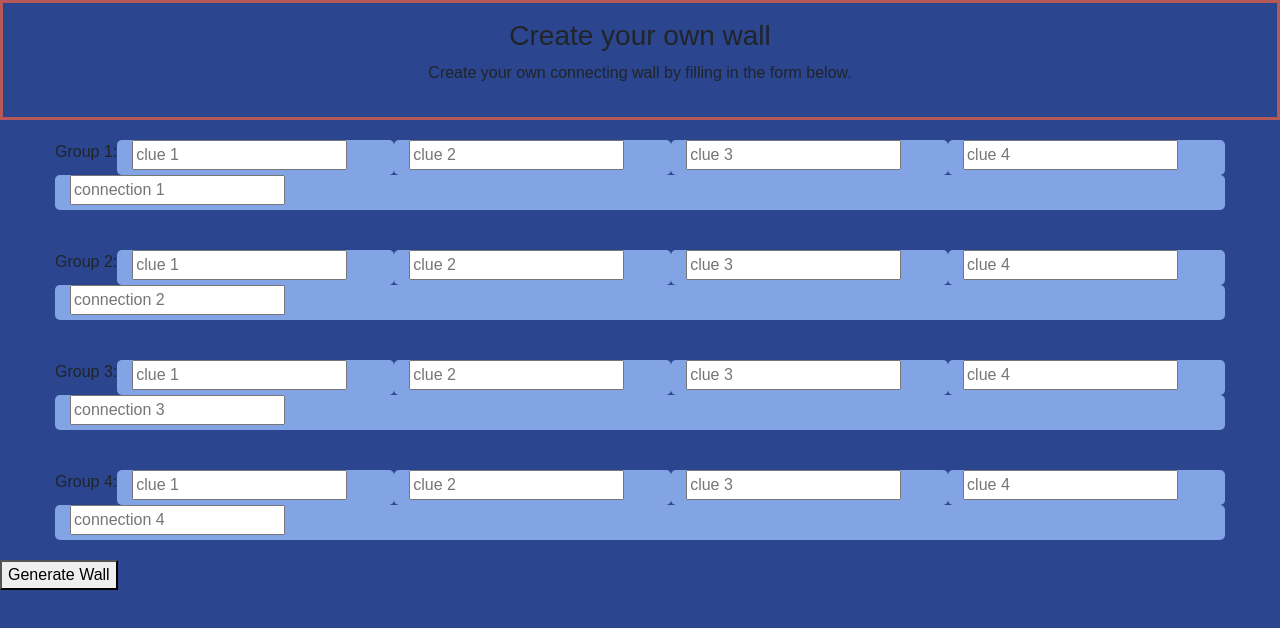
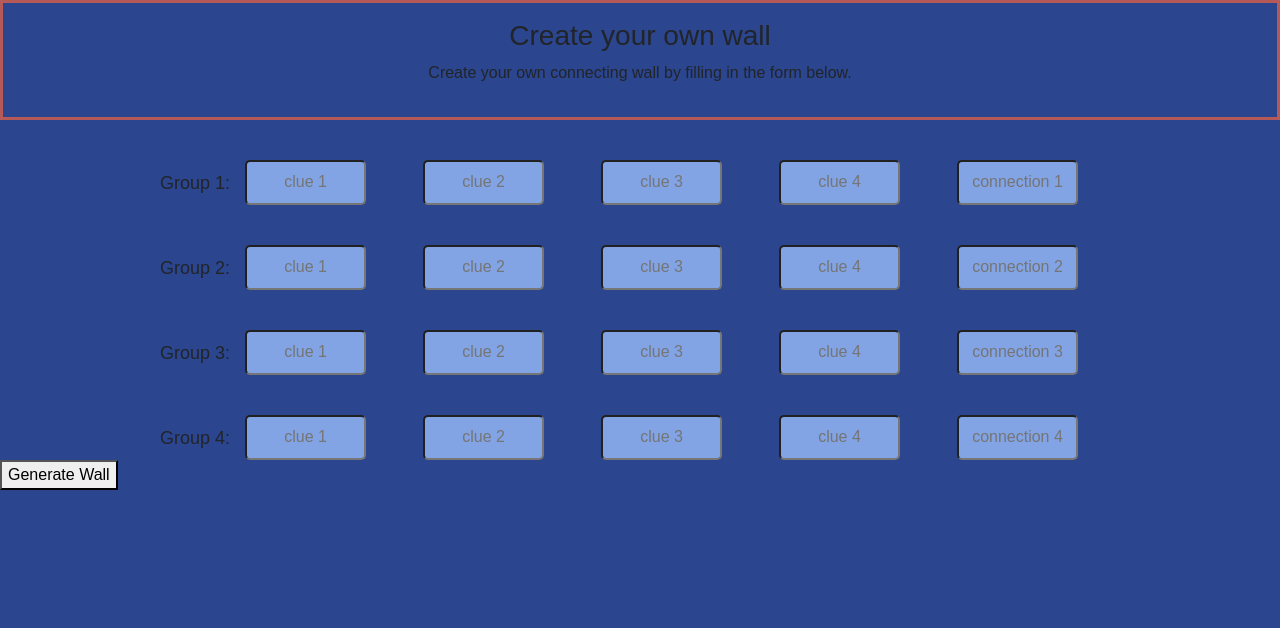
Before and after one commit to jram95/only-connect-frontend, a React (Create React App) app: page /new-wall in a window 1280 px wide. Shown: the top 628 px of the page. Built offline with nearby package versions, Linux system fonts and the light colour scheme.

Commit message:
format input form grid

```diff
--- a/public/styles.css
+++ b/public/styles.css
@@ -98,19 +98,28 @@ h3 {
 }
 
 .container {
-  margin: auto;
-  padding: 10px 0;
-}
-.row {
-  height: 90px;
-  padding: 10px 0;
+  padding-top: 40px;
+  width: 75%;
 }
 
-.col {
-  padding-right: 10px 0;
+.row {
+  height: 45px;
+}
+
+.input-tile {
+  height: 45px;
   border-radius: 5px;
-  border-width: 2px;
-  border-color: black;
   background-color: rgb(130, 164, 228);
-  color: black;
+  width: 121px;
+  text-align: center;
 }
+
+.rules-box .group-name {
+  align-items: left;
+}
+
+.group-number {
+  font-size: large;
+  justify-content: center;
+  padding-top: 10px;
+}
```
